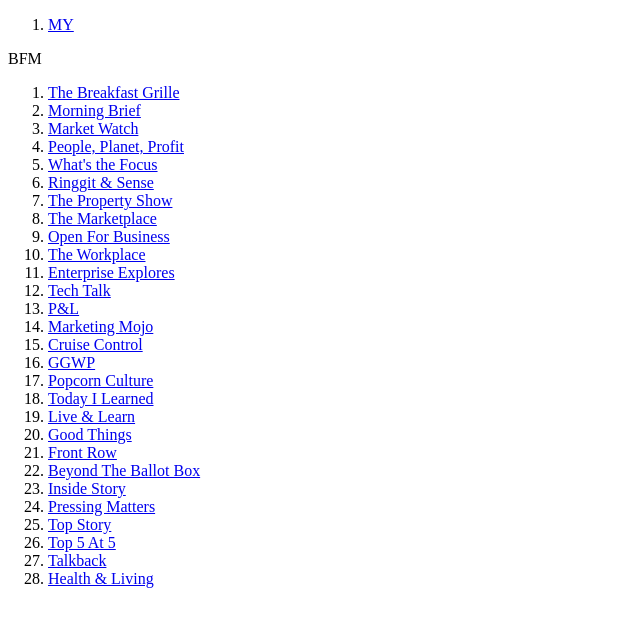
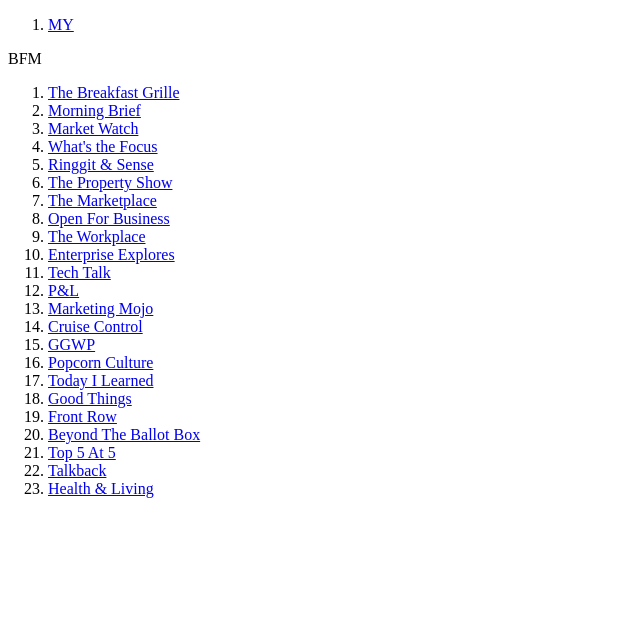
Before and after one commit to BoonHock/scrape-page, a plain HTML site: page index.html in a window 1280 px wide. Shown: the whole page, without its empty margins (0-640 px from the left). Drawn offline with Linux system fonts and the light colour scheme.

Commit message:
update bfm list

```diff
--- a/index.html
+++ b/index.html
@@ -51,13 +51,13 @@
             >Market Watch</a
           >
         </li>
-        <li>
+        <!-- <li>
           <a
             href="https://www.bfm.my/content/shows/People,%20Planet,%20Profit?type=podcast"
             target="_blank"
             >People, Planet, Profit</a
           >
-        </li>
+        </li> -->
         <li>
           <a
             href="https://www.bfm.my/content/shows/What's%20the%20Focus?type=podcast"
@@ -156,13 +156,13 @@
             >Today I Learned</a
           >
         </li>
-        <li>
+        <!-- <li>
           <a
             href="https://www.bfm.my/content/shows/Live%20&%20Learn?type=podcast"
             target="_blank"
             >Live & Learn</a
           >
-        </li>
+        </li> -->
         <li>
           <a
             href="https://www.bfm.my/content/shows/Good%20Things?type=podcast"
@@ -184,27 +184,27 @@
             >Beyond The Ballot Box</a
           >
         </li>
-        <li>
+        <!-- <li>
           <a
             href="https://www.bfm.my/content/shows/Inside%20Story?type=podcast"
             target="_blank"
             >Inside Story</a
           >
-        </li>
-        <li>
+        </li> -->
+        <!-- <li>
           <a
             href="https://www.bfm.my/content/shows/Pressing%20Matters?type=podcast"
             target="_blank"
             >Pressing Matters</a
           >
-        </li>
-        <li>
+        </li> -->
+        <!-- <li>
           <a
             href="https://www.bfm.my/content/shows/Top%20Story?type=podcast"
             target="_blank"
             >Top Story</a
           >
-        </li>
+        </li> -->
         <li>
           <a
             href="https://www.bfm.my/content/shows/Top%205%20At%205?type=podcast"
@@ -228,16 +228,5 @@
         </li>
       </ol>
     </div>
-    <!-- TODO -->
-    <!-- <div>
-      <p id="988_podcast">988</p>
-      <ol id="988_podcasts">
-        <li>
-          <a href="https://www.bfm.my/programme/the-morning-run" target="_blank"
-            >The Morning Run</a
-          >
-        </li>
-      </ol>
-    </div> -->
   </body>
 </html>
```
